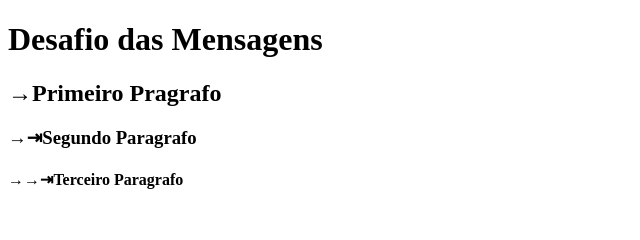
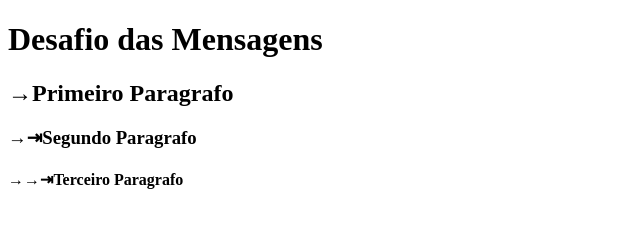
Before and after one commit to emygnasc/CSW---SI1N, a plain HTML site: page aula 04/index.html in a window 1280 px wide. Shown: the top 240 px of the page, 0-640 px from the left. Drawn offline with Linux system fonts and the light colour scheme.

Commit message:
index.html

```diff
--- a/aula 04/index.html
+++ b/aula 04/index.html
@@ -8,7 +8,7 @@
 </head>
 <body>
     <h1>Desafio das Mensagens</h1>
-<h2>&rarr;Primeiro Pragrafo</h2>
+<h2>&rarr;Primeiro Paragrafo</h2>
 <h3>&rarr;&rarrb;Segundo Paragrafo</h3>
 <h4>&rarr;&rarr;&rarrb;Terceiro Paragrafo</h4>
 <br>
```
